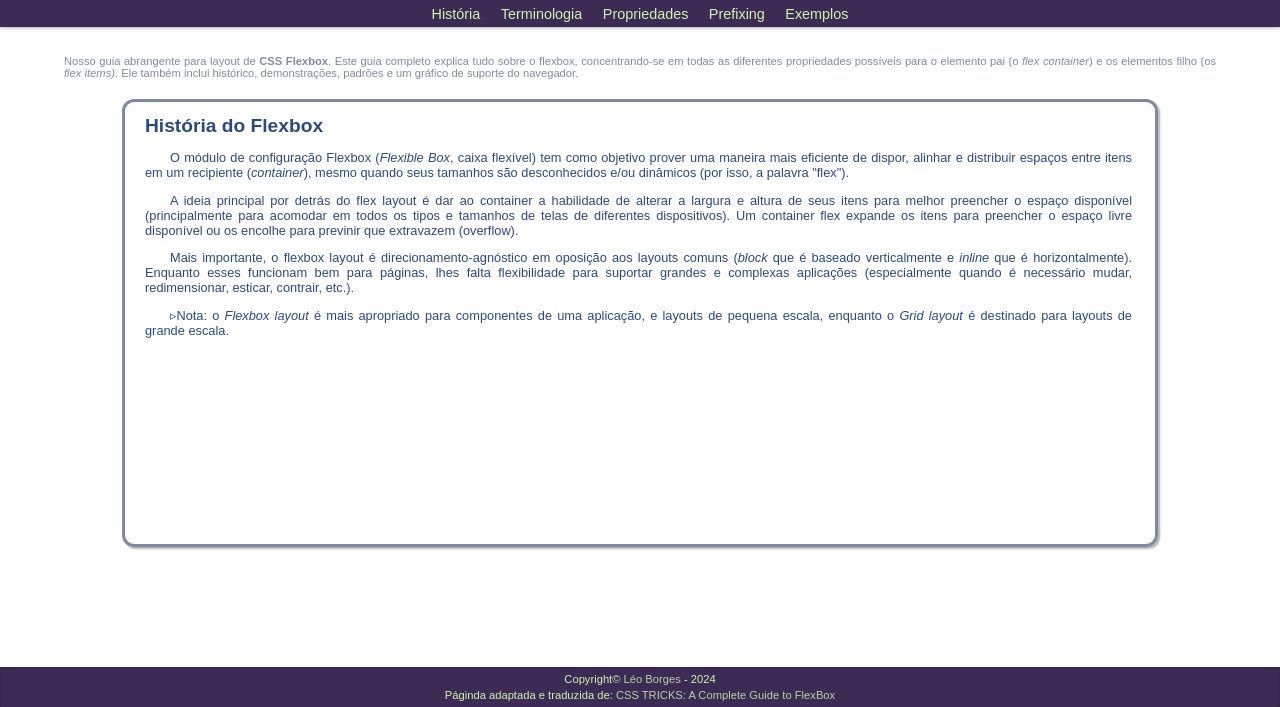
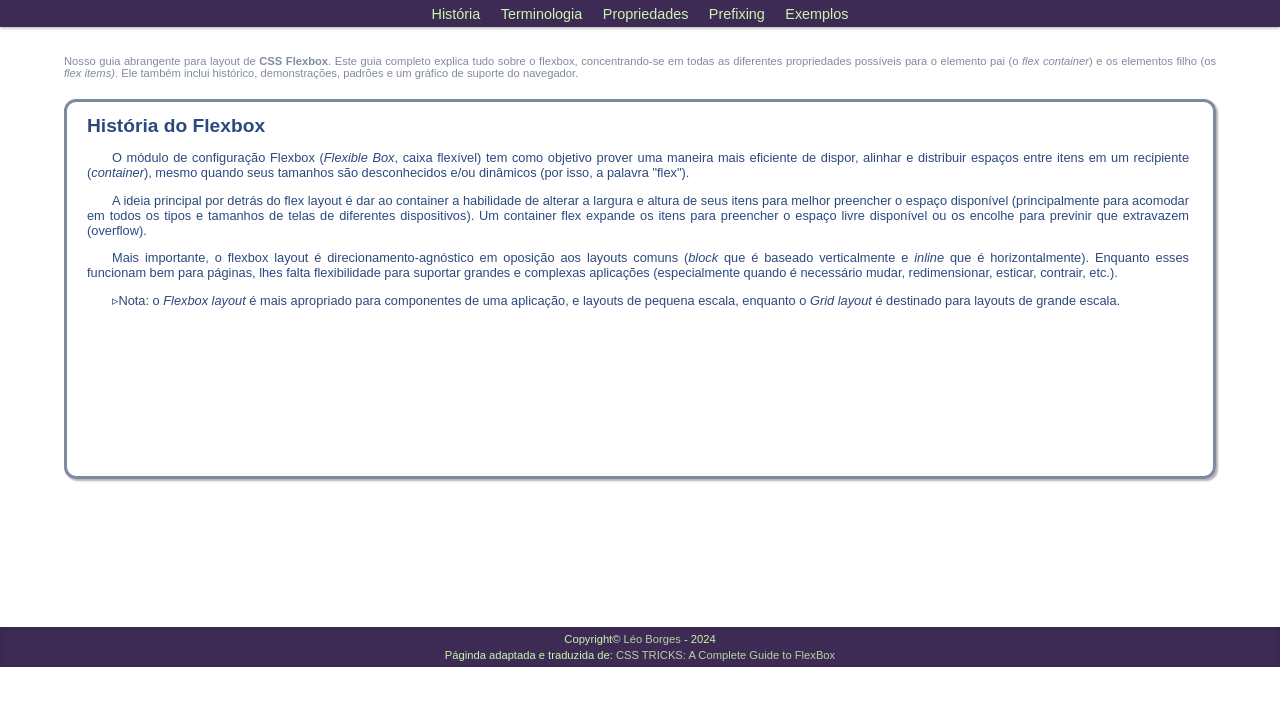
Before and after one commit to LeoCsBorges/Web007_Flexbox, a plain HTML site: page index.html in a window 1280 px wide. Shown: the part 133-840 px from the top of the page. After the commit the page ends 800 px from the top, so only its background shows below. Drawn offline with Linux system fonts and the light colour scheme.

Commit message:
BugFix scrollbars

```diff
--- a/css/style.css
+++ b/css/style.css
@@ -17,8 +17,8 @@
     }
 
     html, body {
-        width: 100vw;
-        height: 100vh;
+        /* width: 100vw; */
+        height: 100svh;
         text-align: center;
         font-family: Arial, Helvetica, sans-serif;
     }
@@ -87,14 +87,12 @@
 
     /* [MAIN] */
     main {
-        height: calc(100% - 160px);
-        min-height: 370px;
+        min-height: calc(100svh - 200px);
     }
 
     main section {
         margin: auto;
         width: 90%;
-        height: 100%;
         color: var(--third-color);
     }
 
@@ -106,13 +104,13 @@
     }
 
     main section iframe {
-        width: 90%;
-        height: 70%;
-        min-height: 150px;
+        width: 100%;
+        min-height: 380px;
         padding-right: 4px;
         border: 3px solid var(--third-color);
         border-radius: 12px;
         box-shadow: 2px 2px 2px rgba(0, 0, 0, 0.3);
+        margin-bottom: 12px;
     }
 
 
```
